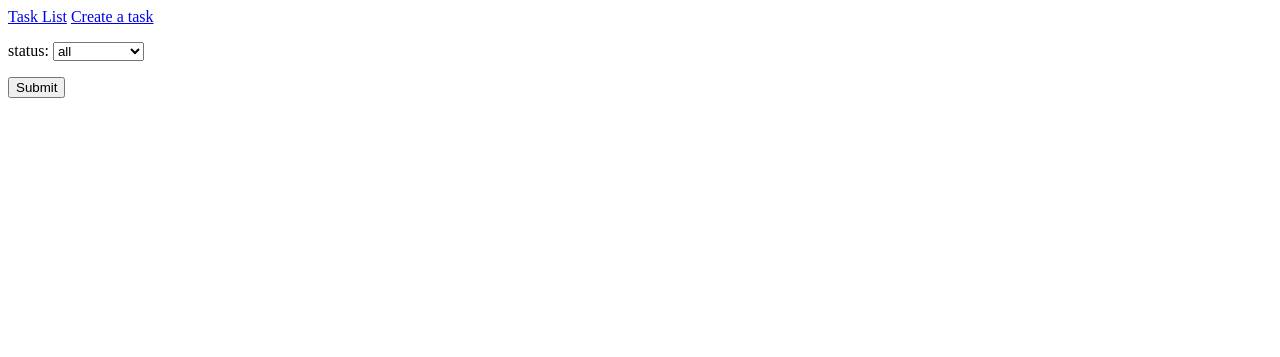
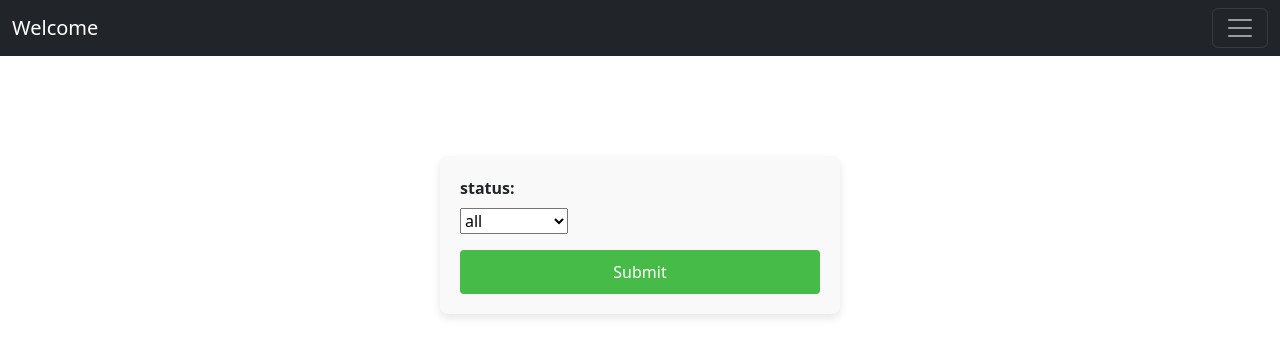
Before and after one commit to Coder2287569013/task-tracker, a Django app: template templates/task_tracker/task_form.html in a window 1280 px wide. Shown: the top 357 px of the page. Run offline with Django 5.2, Linux system fonts and the light colour scheme; the template is opened without the code that fills it: values that come from a table or form of the project are taken from there, others are empty.

Commit message:
Updates #idk

```diff
--- a/main/settings.py
+++ b/main/settings.py
@@ -117,6 +117,8 @@
 # https://docs.djangoproject.com/en/5.1/howto/static-files/
 
 STATIC_URL = 'static/'
+STATIC_ROOT = '/static/'
+STATICFILES_DIRS = [BASE_DIR / 'static']
 
 # Default primary key field type
 # https://docs.djangoproject.com/en/5.1/ref/settings/#default-auto-field
--- /dev/null
+++ b/static/css/style_form.css
@@ -0,0 +1,37 @@
+form {
+    background-color: #f9f9f9;
+    padding: 20px;
+    margin: 100px auto;
+    border-radius: 8px;
+    max-width: 400px;
+    box-shadow: 0 4px 8px rgba(0, 0, 0, 0.1);
+}
+
+label {
+    display: block;
+    margin-bottom: 8px;
+    font-weight: bold;
+}
+
+input {
+    width: 100%;
+    padding: 10px;
+    margin-bottom: 20px;
+    border: 1px solid;
+    border-radius: 4px;
+}
+
+form>button {
+    background-color: #46bb48;
+    color: white;
+    padding: 10px 20px;
+    border: none;
+    border-radius: 4px;
+    cursor: pointer;
+    width: 100%;
+    text-decoration: none;
+}
+
+form>button:hover {
+    background-color: #45a04b;
+}
--- a/templates/base.html
+++ b/templates/base.html
@@ -3,13 +3,36 @@
 <head>
     <meta charset="UTF-8">
     <meta name="viewport" content="width=device-width, initial-scale=1.0">
+    <link href="https://cdn.jsdelivr.net/npm/bootstrap@5.3.3/dist/css/bootstrap.min.css" rel="stylesheet">
     {% block title %}
     {% endblock %}
 </head>
 <body>
-    <nav>
-        <a href="{% url 'task-list' %}">Task List</a>
-        <a href="{% url 'task-form' %}">Create a task</a>
+    <script src="https://cdn.jsdelivr.net/npm/bootstrap@5.3.3/dist/js/bootstrap.bundle.min.js"></script>
+    <nav class="navbar navbar-dark bg-dark sticky-top">
+        <div class="container-fluid">
+          <a class="navbar-brand" href="#">Welcome</a>
+          <button class="navbar-toggler" type="button" data-bs-toggle="offcanvas" data-bs-target="#offcanvasDarkNavbar" aria-controls="offcanvasDarkNavbar" aria-label="Toggle navigation">
+            <span class="navbar-toggler-icon"></span>
+          </button>
+          <div class="offcanvas offcanvas-end text-bg-dark" tabindex="-1" id="offcanvasDarkNavbar" aria-labelledby="offcanvasDarkNavbarLabel">
+            <div class="offcanvas-header">
+              <h5 class="offcanvas-title" id="offcanvasDarkNavbarLabel">Welcome</h5>
+              <button type="button" class="btn-close btn-close-white" data-bs-dismiss="offcanvas" aria-label="Close"></button>
+            </div>
+            <div class="offcanvas-body">
+              <ul class="navbar-nav justify-content-end flex-grow-1 pe-3">
+                <li class="nav-item">
+                  <a class="nav-link active" aria-current="page" href="{% url 'task-list' %}">Task List</a>
+                </li>
+                <li class="nav-item">
+                  <a class="nav-link" href="{% url 'task-form' %}">Create a task</a>
+                </li>
+              </ul>
+            </div>
+            </div>
+          </div>
+        </div>
     </nav>
     {% block content %}
     {% endblock %}
--- a/templates/task_tracker/task_form.html
+++ b/templates/task_tracker/task_form.html
@@ -1,13 +1,15 @@
 {% extends 'base.html' %}
+{% load static %}
 
 {% block title %}
 <title>Task Form</title>
 {% endblock %}
 
 {% block content %}
-    <form method="post">
-        {% csrf_token %}
-        {{ form.as_p }}
-        <button type="submit">Submit</button>
-    </form>
+<link rel="stylesheet" href="{% static 'css/style_form.css' %}">
+<form method="post">
+    {% csrf_token %}
+    {{ form.as_p }}
+    <button type="submit">Submit</button>
+</form>
 {% endblock %}
```
Also changed, not shown: templates/task_tracker/task_list.html (+23 -8 lines).
